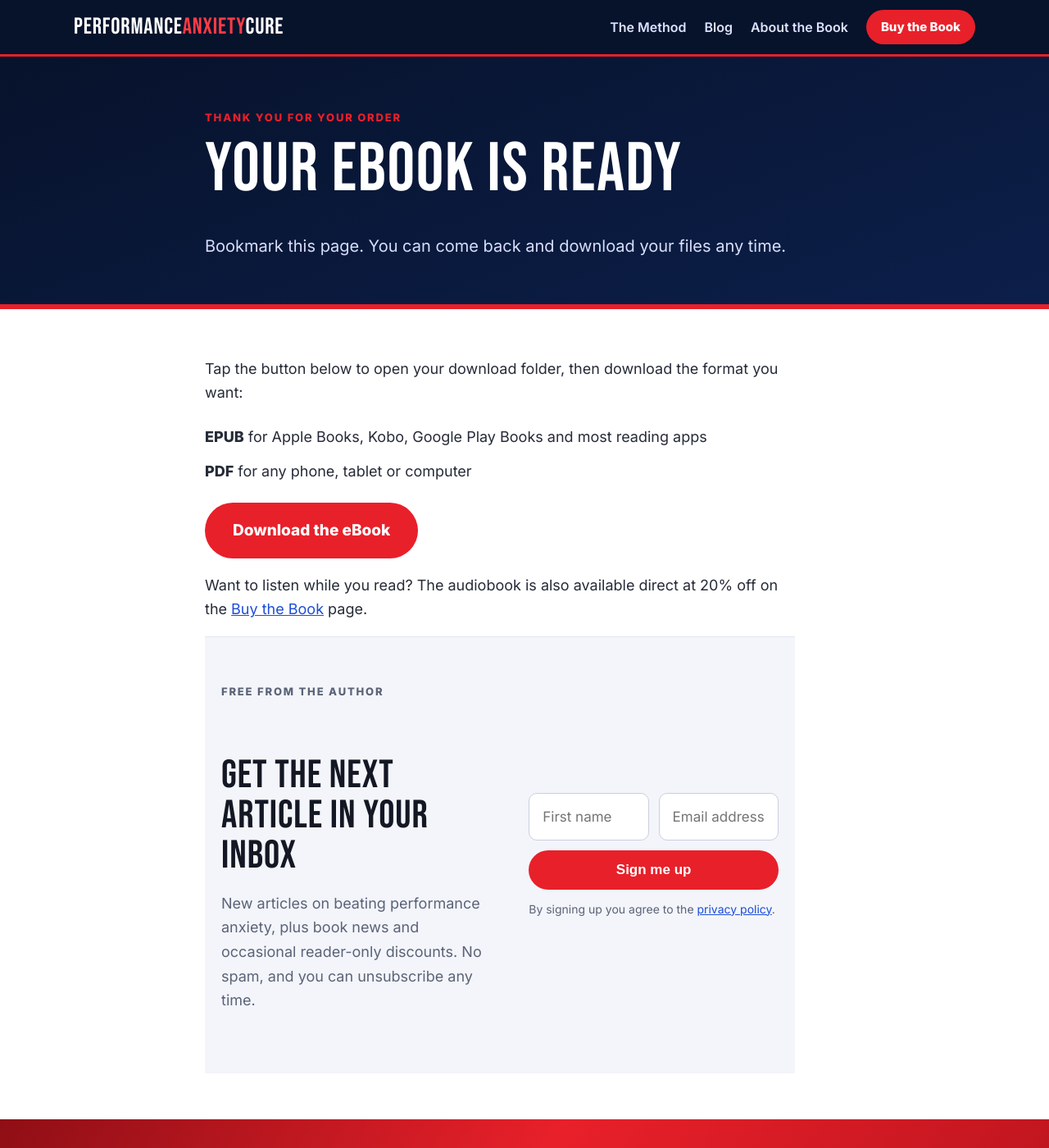
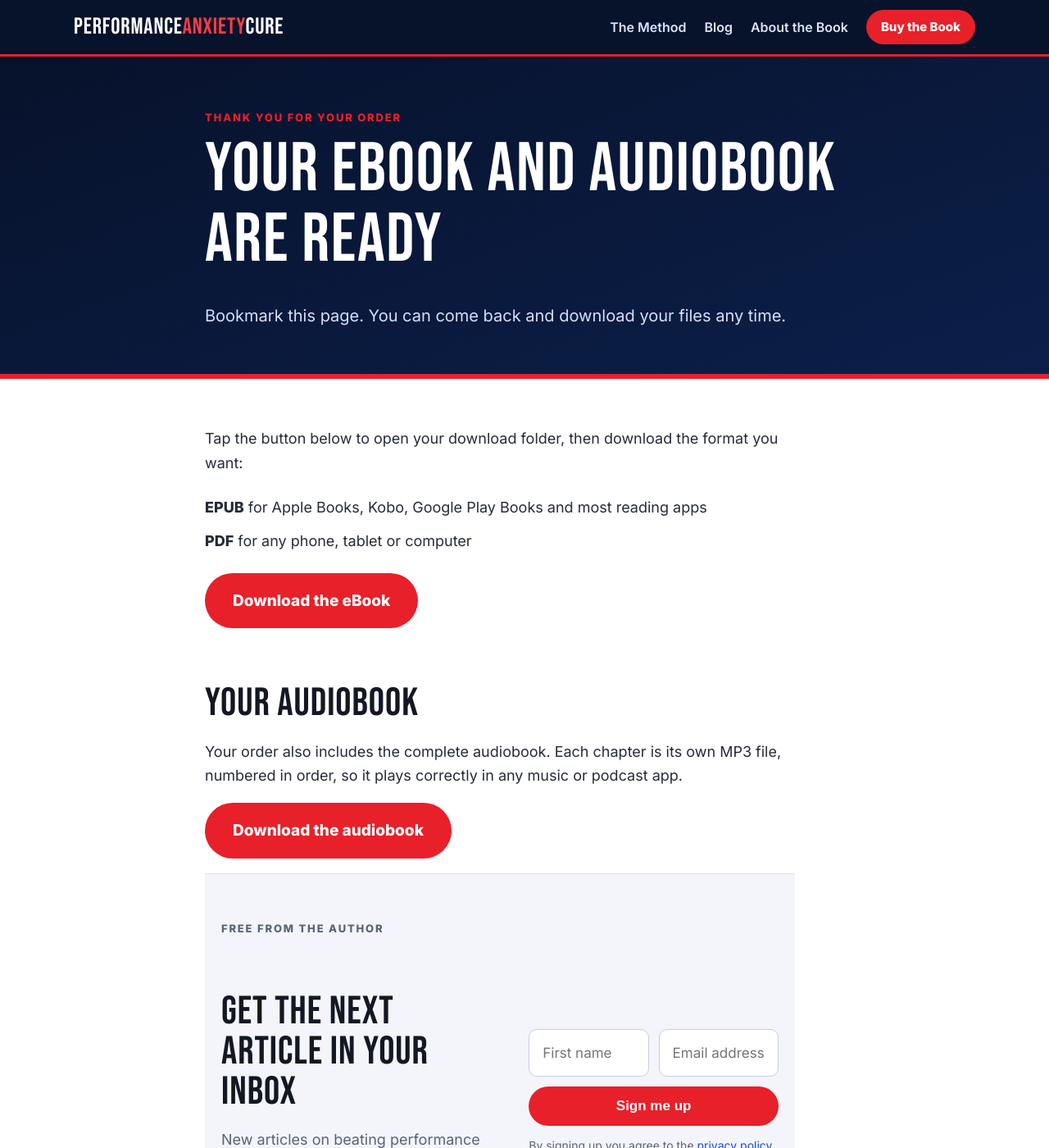
Before and after one commit to seanaherndrexel/performanceanxietycure, a Jekyll site: the page built from get/ebook-00061e2d88c4/index.html, in a window 1280 px wide and 1400 px high. Shown: the whole window at 82% size. Built offline with Jekyll 4.4.1, drawn with Linux system fonts in a browser that asks for light colours.

Commit message:
Include the audiobook free with every eBook order
Co-Authored-By: Claude Opus 5.5 <noreply@anthropic.com>
Claude-Session: https://claude.ai/code/session_01Wz5G9GP1o8x9vXgShyzJVP

```diff
--- a/_includes/content/page-home.html
+++ b/_includes/content/page-home.html
@@ -73,7 +73,7 @@ description: Every trick you've tried for performance anxiety wears off. The Per
     <p class="q">I've tried everything already. Why would this be different?</p>
     <p>Everything you've tried was aimed at your body or at forcing your mind to behave. This book goes after the story your brain is telling, and it replaces that story with real experiences that prove it wrong.</p>
     <p class="q">Will anyone know I bought it?</p>
-    <p>No. The eBook downloads straight to your phone or computer, and your card statement shows a short name instead of the book title. Nothing arrives at your door unless you order the paperback.</p>
+    <p>No. The eBook and audiobook download straight to your phone or computer, and your card statement shows a short name instead of the book title. Nothing arrives at your door unless you order the paperback.</p>
     <p class="q">What if my problem is physical?</p>
     <p>If you can't get hard even when you're alone, that points to a physical cause, and the right first step is your doctor. The book draws that line in its first chapter, and it never asks you to take any medication without a doctor's approval.</p>
     <p class="q">Is it long and clinical?</p>
@@ -91,12 +91,13 @@ description: Every trick you've tried for performance anxiety wears off. The Per
           <li>Your emergency toolkit for the night it goes wrong</li>
           <li>The page 67 method that makes the change stick</li>
           <li>EPUB and PDF, readable on any phone, tablet or computer</li>
+          <li>The complete audiobook in MP3, included free</li>
         </ul>
         <p class="price-line"><span class="was">Regular price <s>${{ site.price_ebook_amazon }}</s></span><span class="now">${{ site.price_ebook }}</span></p>
         <div class="order-actions">
           <a class="btn btn-red btn-lg" href="{{ site.stripe_ebook }}" rel="nofollow noopener">Get Instant Access Now<small>Download in under a minute</small></a>
         </div>
-        <p class="order-alt">Rather listen? <a href="/buy/#direct">Get the audiobook</a>. Prefer a paperback? <a href="{{BUY_URL}}" rel="nofollow sponsored noopener" target="_blank">Order it on Amazon</a>.</p>
+        <p class="order-alt">Prefer a paperback? <a href="{{BUY_URL}}" rel="nofollow sponsored noopener" target="_blank">Order it on Amazon</a>.</p>
       </div>
     </div>
     <p class="order-fine">Secure checkout by Stripe. Your download link appears the moment payment goes through.</p>
--- a/get/ebook-00061e2d88c4/index.html
+++ b/get/ebook-00061e2d88c4/index.html
@@ -8,7 +8,7 @@ robots: noindex
 ---
 <section class="page-hero"><div class="wrap narrow">
   <p class="eyebrow">Thank you for your order</p>
-  <h1>Your eBook is ready</h1>
+  <h1>Your eBook and audiobook are ready</h1>
   <p class="lede">Bookmark this page. You can come back and download your files any time.</p>
 </div></section>
 <div class="wrap narrow" style="padding:40px 20px 56px">
@@ -19,7 +19,9 @@ robots: noindex
       <li><strong>PDF</strong> for any phone, tablet or computer</li>
     </ul>
     <p><a class="btn btn-red btn-lg" href="https://drive.google.com/drive/folders/1StuHWwmIbh_hWT5l-crM7c8IwEJUCFgB" rel="nofollow noopener">Download the eBook</a></p>
-    <p>Want to listen while you read? The audiobook is also available direct at 20% off on the <a href="/buy/#direct">Buy the Book</a> page.</p>
+    <h2>Your audiobook</h2>
+    <p>Your order also includes the complete audiobook. Each chapter is its own MP3 file, numbered in order, so it plays correctly in any music or podcast app.</p>
+    <p><a class="btn btn-red btn-lg" href="https://drive.google.com/drive/folders/1ZLXXxjsBF-go8CkKopQ_ooF_pJ5qD8VS" rel="nofollow noopener">Download the audiobook</a></p>
     {% include signup.html id="dl" %}
   </article>
 </div>
--- a/thanks/index.html
+++ b/thanks/index.html
@@ -12,5 +12,5 @@ robots: noindex
   <p class="lede">New articles and book news will come to your inbox. In the meantime, here's where to go next.</p>
 </div></section>
 <div class="wrap narrow" style="padding:40px 20px 56px">
-  <p><a class="btn btn-red btn-lg" href="/method/">Start the method</a> <a class="btn btn-lg" style="border:2px solid var(--blue);color:var(--blue)" href="/buy/">Get the eBook or audiobook</a></p>
+  <p><a class="btn btn-red btn-lg" href="/method/">Start the method</a> <a class="btn btn-lg" style="border:2px solid var(--blue);color:var(--blue)" href="/buy/">Get the book</a></p>
 </div>
```
Also changed, not shown: _includes/content/page-buy.html (+3 -6 lines).
